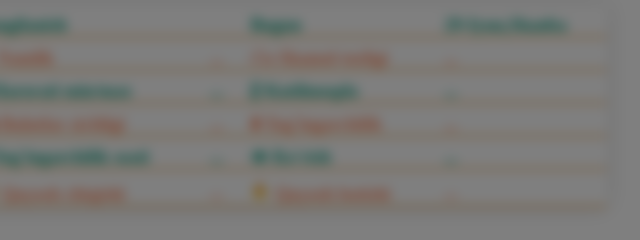
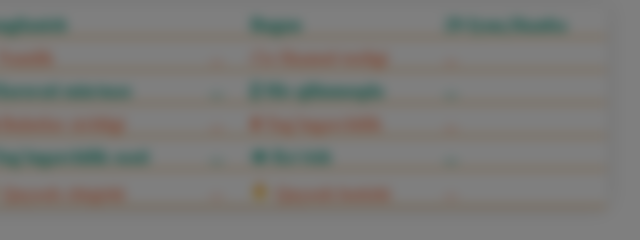
Before and after one commit to AsilbekAsqarov/ob-havo, a plain HTML site: page index.html in a window 1280 px wide. Shown: the part 557-797 px from the top of the page, 353-993 px from the left. Drawn offline with Linux system fonts and the light colour scheme.

Commit message:
index.html

```diff
--- a/index.html
+++ b/index.html
@@ -44,7 +44,7 @@
             <tr class="active-row">
               <td><i class="fa fa-thermometer-0"></i> Harorati min/max</td>
               <td class="weather">...</td>
-              <td><i class="fa fa-thermometer"></i> Kutilmoqda</td>
+              <td><i class="fa fa-thermometer"></i> His qilinmoqda</td>
               <td class="feels_like">...</td>
             </tr>
             <tr class="active-ow">
```
